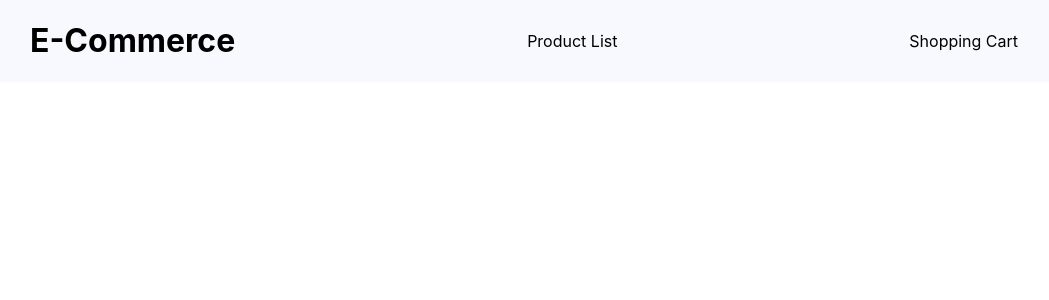
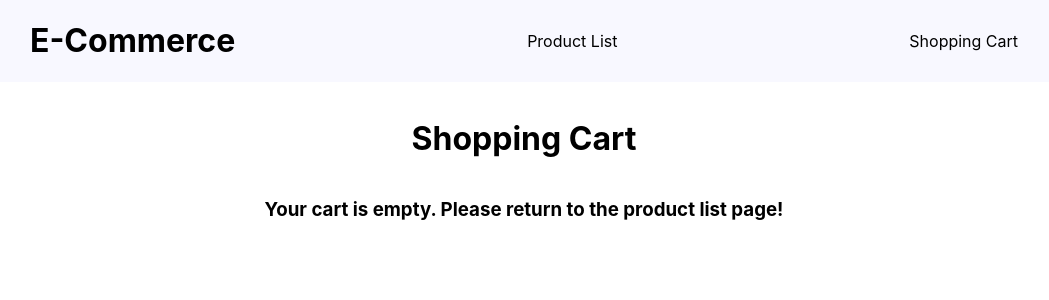
Before and after one commit to JerecTharen/Project8, a React (Create React App) app: page /Project8/cart in a window 1280 px wide. Shown: the top 300 px of the page, without its empty margins (116-1165 px from the left). Built offline with nearby package versions, Linux system fonts and the light colour scheme.

Commit message:
Changed routes for hosting

```diff
--- a/src/App.js
+++ b/src/App.js
@@ -22,13 +22,13 @@ class App extends Component {
         <Router>
             <ul className='navBar'>
                 <li><h1>E-Commerce</h1></li>
-                <li><Link to='/'>Product List</Link></li>
-                <li><Link to='/cart'>Shopping Cart</Link></li>
+                <li><Link to='/Project8/'>Product List</Link></li>
+                <li><Link to='/Project8/cart'>Shopping Cart</Link></li>
 
             </ul>
-            <Route path='/' exact render={({history})=> <ProductList history={history} />} />
-            <Route path='/cart' render={({history})=> <Cart  history={history} />} />
-            <Route path='/product/:productId' render={({history, match})=> <ProductDisplay  history={history} match={match} />} />
+            <Route path='/Project8/' exact render={({history})=> <ProductList history={history} />} />
+            <Route path='/Project8/cart' render={({history})=> <Cart  history={history} />} />
+            <Route path='/Project8/product/:productId' render={({history, match})=> <ProductDisplay  history={history} match={match} />} />
         </Router>
       </div>
     );
--- a/src/Components/CartProduct.js
+++ b/src/Components/CartProduct.js
@@ -32,7 +32,7 @@ class CartProduct extends React.Component{
         // console.log(this.props.prodRed);
         // let itemId = this.props.itemId;
         // this.props.prodRed(itemId);
-        let redUrl = `/product/${this.props.cartItem.id}`;
+        let redUrl = `/Project8/product/${this.props.cartItem.id}`;
         // console.log(redUrl);
         // return <Redirect to={redUrl}/>
         this.props.history.push(redUrl);
--- a/src/Components/Product.js
+++ b/src/Components/Product.js
@@ -14,7 +14,7 @@ class Product extends React.Component{
         // console.log(this.props.prodRed);
         // let itemId = this.props.itemId;
         // this.props.prodRed(itemId);
-        let redUrl = `/product/${this.props.itemId}`;
+        let redUrl = `/Project8/product/${this.props.itemId}`;
         // console.log(redUrl);
         // return <Redirect to={redUrl}/>
         this.props.history.push(redUrl);
```
